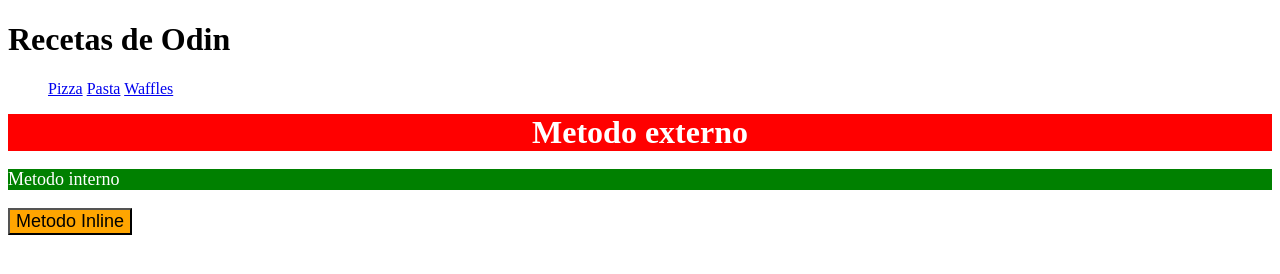
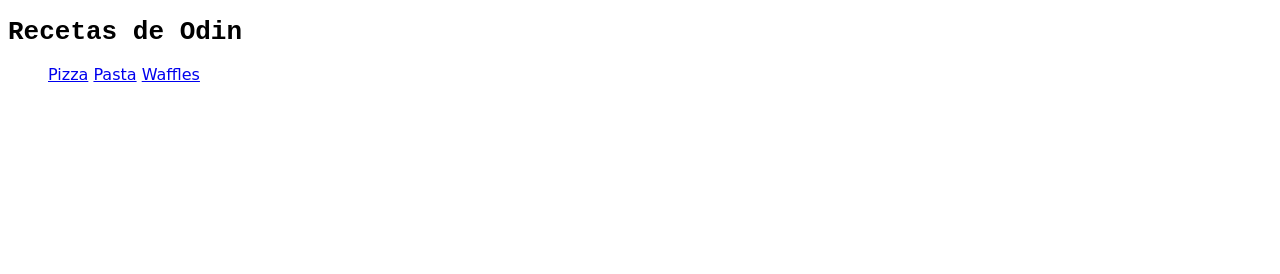
Before and after one commit to ricarditodev/odin-recipes, a plain HTML site: page index.html in a window 1280 px wide. Drawn offline with Linux system fonts and the light colour scheme.

Commit message:
añadiendo mas CSS

```diff
--- a/index.html
+++ b/index.html
@@ -6,26 +6,13 @@
   <meta name="viewport" content="width=device-width, initial-scale=1.0">
   <title>Recipes</title>
   <link rel="stylesheet" href="./styles.css">
-  <style>
-    p {
-      background-color: green;
-      color: white;
-      font-size: 18px;
-    }
-  </style>
 </head>
 <body>
-  <h1>Recetas de Odin</h1>
-  <ul>
-    <a href="./recipes/pizza.html">Pizza</a>
-    <a href="./recipes/pasta.html">Pasta</a>
-    <a href="./recipes/waffles.html">Waffles</a>
+  <h1 class="titulo">Recetas de Odin</h1>
+  <ul id="recetas">
+    <a href="./recipes/pizza/pizza.html">Pizza</a>
+    <a href="./recipes/pasta/pasta.html">Pasta</a>
+    <a href="./recipes/waffles/waffles.html">Waffles</a>
   </ul>
-
-  <div>Metodo externo</div>
-
-  <p>Metodo interno</p>
-
-  <button style="background-color: orange; font-size: 18px;">Metodo Inline</button>
 </body>
 </html>
--- /dev/null
+++ b/recipes/pizza/styles.css
@@ -0,0 +1,4 @@
+img {
+  height: auto;
+  width: 500px;
+}
--- /dev/null
+++ b/recipes/waffles/styles.css
@@ -0,0 +1,4 @@
+img {
+  height: auto;
+  width: 500px;
+}
--- a/styles.css
+++ b/styles.css
@@ -1,7 +1,7 @@
-div {
-  background-color: red;
-  color: white;
-  font-size: 32px;
-  text-align: center;
-  font-weight: bold;
+.titulo {
+  font-family: monospace;
 }
+
+#recetas {
+  font-family: cursive;
+}
```
Also changed, not shown: recipes/pasta/pasta.html (renamed from recipes/pasta.html, +5 -2 lines), recipes/pasta/styles.css (added, +8 -0 lines), recipes/pizza/pizza.html (renamed from recipes/pizza.html, +3 -0 lines), recipes/waffles/waffles.html (renamed from recipes/waffles.html, +3 -0 lines).
